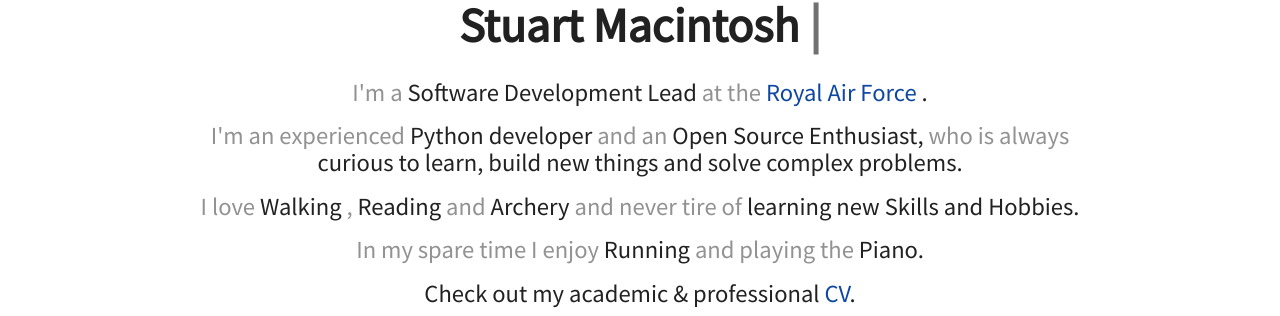
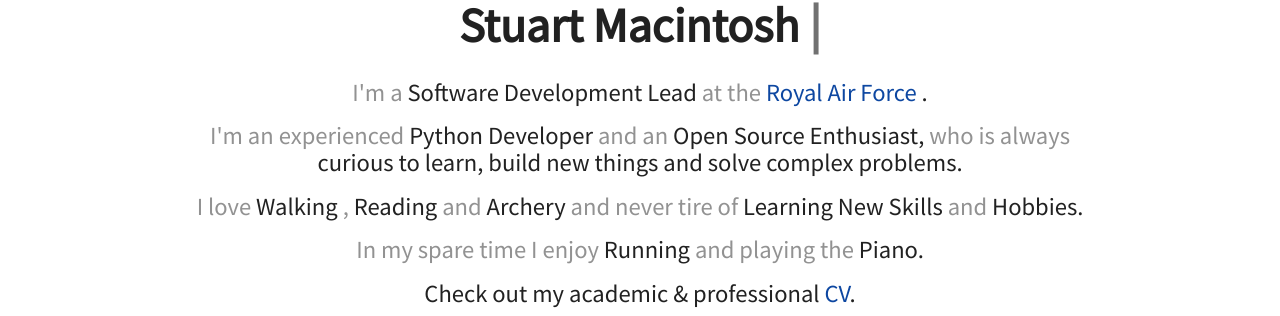
Before and after one commit to SmTaUcM/SmTaUcM.github.io, a Jekyll site: the page built from index.html, in a window 1280 px wide. Shown: the part 299-615 px from the top of the page. Built offline with Jekyll 4.4.1, drawn with Linux system fonts in a browser that asks for light colours; nearby versions of some CDN libraries.

Commit message:
index.html - Formatting updated.

```diff
--- a/index.html
+++ b/index.html
@@ -28,7 +28,7 @@ layout: home
     </h5>
 
     <h5 id="test2">
-      <span style="color:#929292;">I'm an experienced </span>Python developer
+      <span style="color:#929292;">I'm an experienced </span>Python Developer
       <span style="color:#929292;">and an</span> Open Source Enthusiast,<span
         style="color:#929292;"
       >
@@ -40,8 +40,9 @@ layout: home
     <h5 id="test3">
       <span style="color:#929292;">I love</span> Walking
 	  <span style="color:#929292;">,</span> Reading
-	   <span style="color:#929292;">and</span> Archery
-      <span style="color:#929292;">and  never tire of </span>learning new Skills and Hobbies.
+	  <span style="color:#929292;">and</span> Archery
+      <span style="color:#929292;">and  never tire of </span>Learning New Skills
+	  <span style="color:#929292;">and</span> Hobbies.
     </h5>
 
     <h5 id="test4">
```
